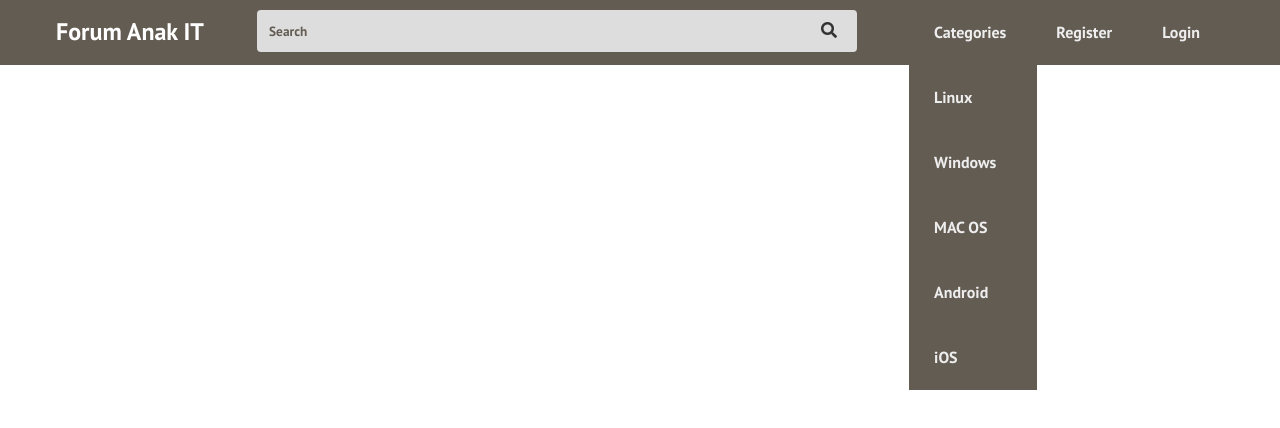
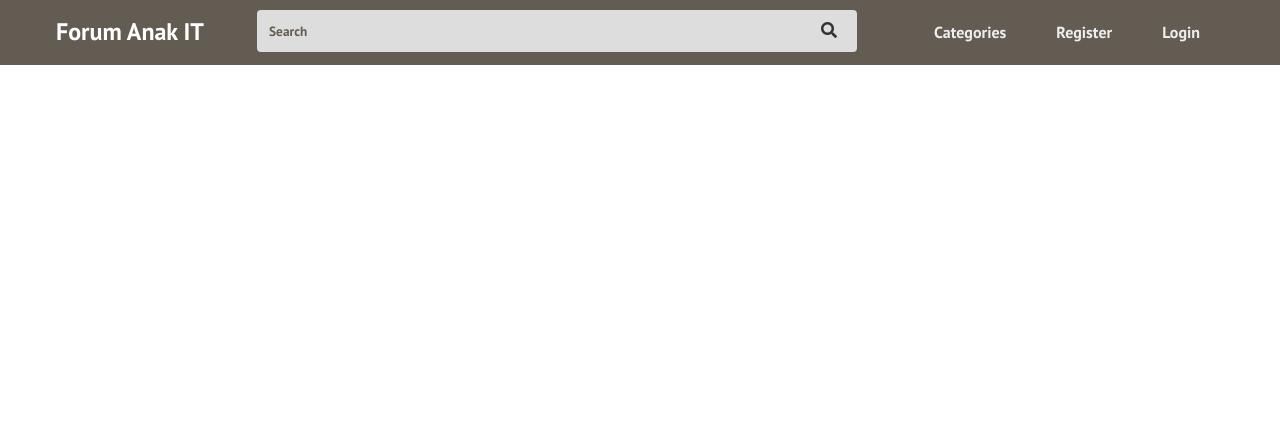
Before and after one commit to carvelsaputra/suitmedia, a Vue app: page / in a window 1280 px wide. Shown: the top 428 px of the page. Built offline with nearby package versions, Linux system fonts and the light colour scheme.

Commit message:
fix categories navigation

```diff
--- a/src/components/navigation/List.vue
+++ b/src/components/navigation/List.vue
@@ -1,5 +1,5 @@
 <template>
-  <div class="navigation-list" @mouseover="isHover = !isHover">
+  <div class="navigation-list">
     <a :href="href" v-text="name" />
     <div class="navigation-menu" :class="isHover">
       <a
--- a/src/styles/header.css
+++ b/src/styles/header.css
@@ -2,6 +2,7 @@
 a {
   text-decoration: none;
 }
+
 /** set max container */
 .container {
   max-width: 1170px;
@@ -44,20 +45,22 @@ header {
 .header-right a:hover {
   background-color: #71695f;
 }
-
+.navigation-list {
+  display: flex;
+}
 .navigation-menu {
   position: absolute;
-  display: block;
   top: 65px;
   font-family: "PT_Sans-Web-Bold";
   line-height: 60px;
   background-color: #635c53;
   width: 10%;
-  transition: all 0.5s;
+  display: none;
 }
-.navigation-list {
-  display: flex;
+.navigation-list:hover > .navigation-menu {
+  display: block;
 }
+
 .navigation-item {
   cursor: pointer;
 }
```
